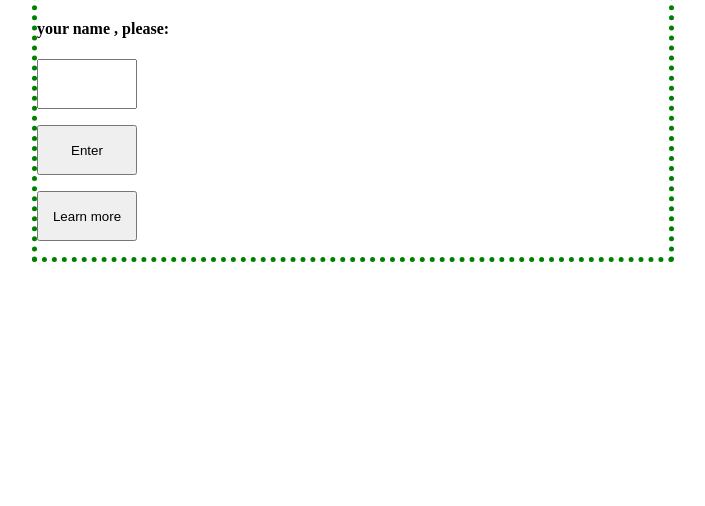
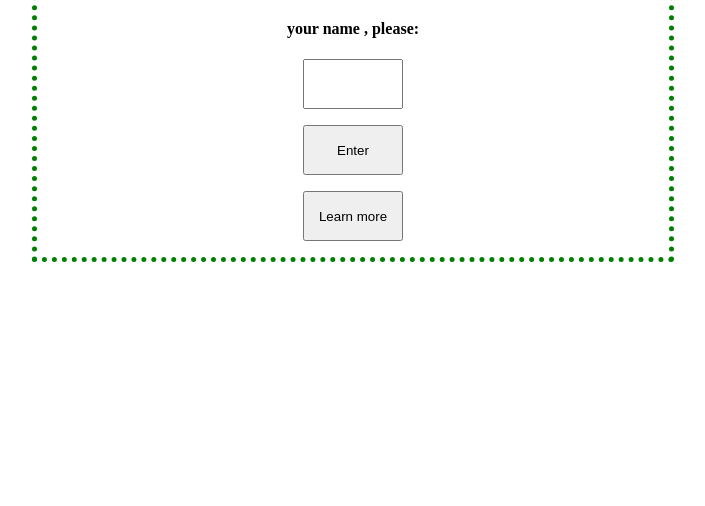
Before and after one commit to e-rr/Rep, a Flask app: page / in a window 1280 px wide. Shown: the part 294-800 px from the top of the page, without its empty margins (287-992 px from the left). Run offline with Flask 3, Linux system fonts and the light colour scheme.

Commit message:
Update index.html

```diff
--- a/templates/index.html
+++ b/templates/index.html
@@ -5,7 +5,8 @@
     border-width: 5px;
     border-style: dotted;
     border-color: green;
-    text-algin: center;
+    align: center;
+    text-align: center;
 }
 @media (min-width:600px) {.container{width: 80%;}}
 @media (min-width:768px) {.container{width: 60%;}}
```
